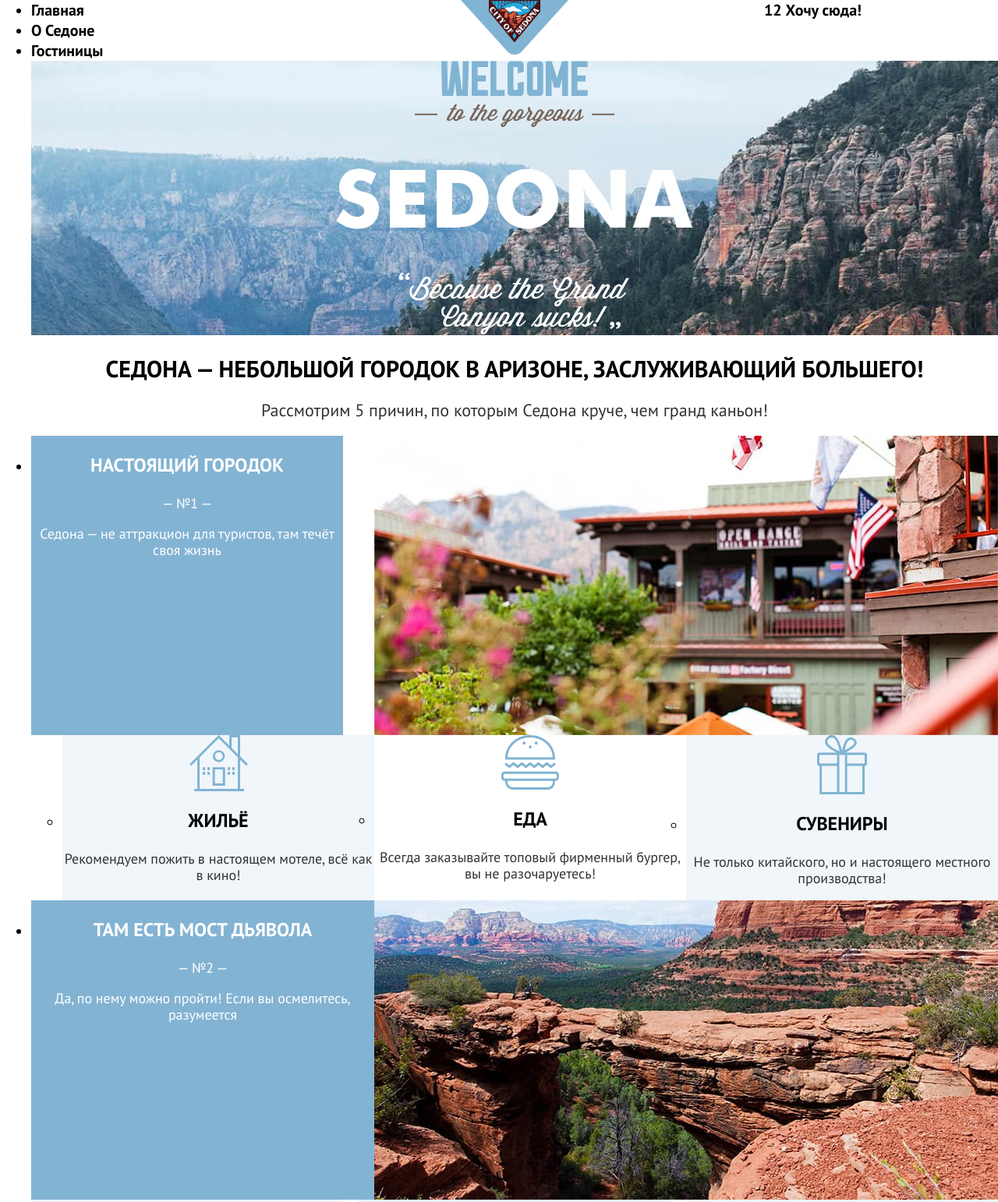
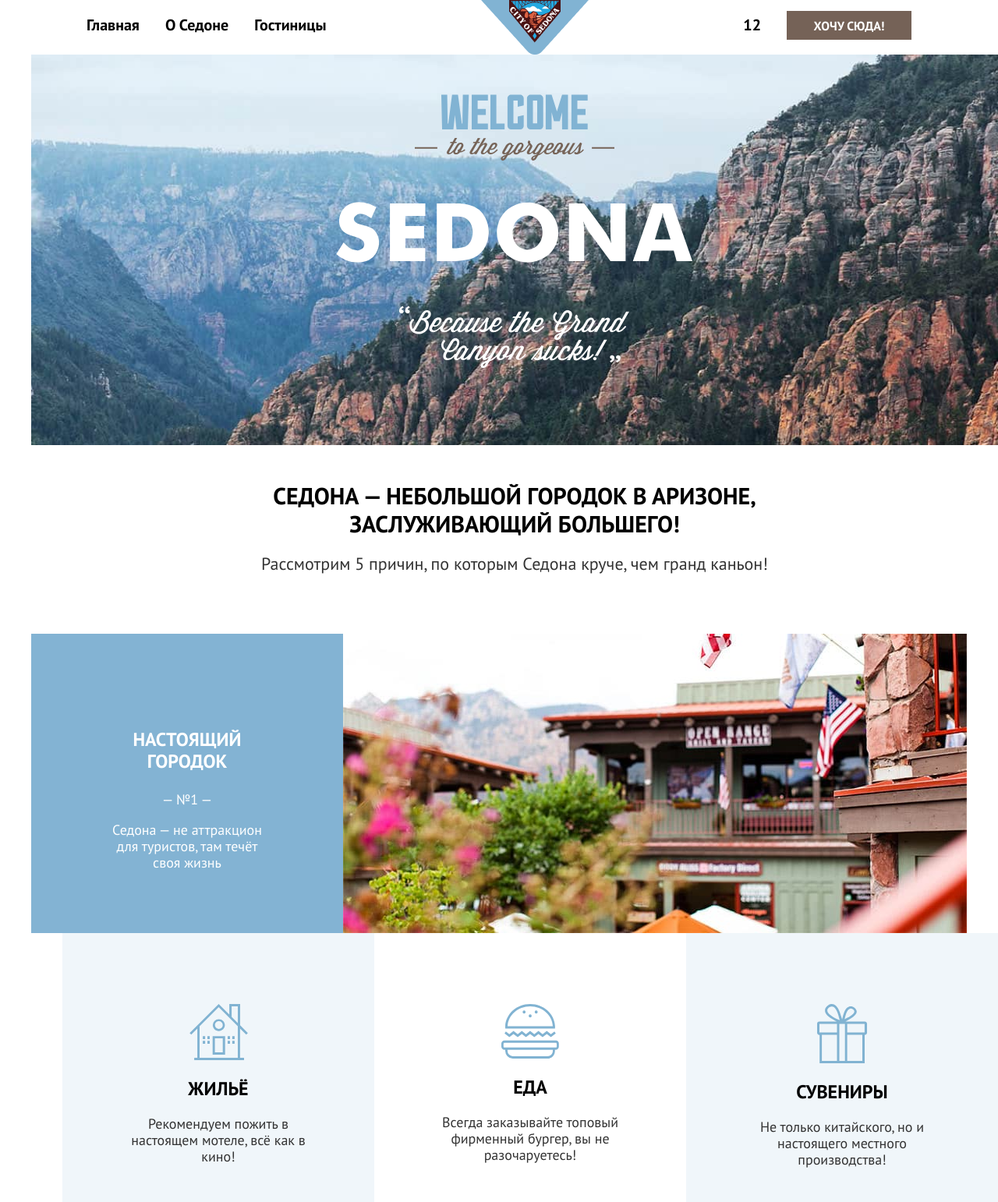
Before and after one commit to TatyanaOgl/1846199-sedona-32, a plain HTML site: page index.html in a window 1280 px wide. Shown: the top 1542 px of the page at 78% size. Drawn offline with Linux system fonts and the light colour scheme.

Commit message:
доработка сетки крупных блоков каталога

```diff
--- a/css/styles.css
+++ b/css/styles.css
@@ -48,25 +48,49 @@ img {
 .navigation {
     display: flex;
     margin: 0 auto;
+    margin-left: 71px;
+    margin-right: 71px;
 }
 .navigation-list {
+    display: flex;
+    flex-wrap: wrap;
+    list-style-type: none;
     margin: 0;
     margin-right: auto;
     padding: 0;
-    width: 300px;
 }
 .navigation-link {
+    display: block;
     font-size: 20px;
     font-weight: 700;
     line-height: 26px;
     text-align: center;
     text-decoration: none;
     color: #000000;
+    padding-top: 19px;
+    padding-bottom: 20px;
+    padding-right: 33px;
 }
 .navigation-user {
-    width: 260px;
     margin-left: auto;
     margin-right: 0;
+}
+.navigation-user .navigation-link {
+    min-width: 31px;
+    min-height: 27px;
+}
+.navigation-link-button {
+    width: 160px;
+    height: 37px;
+    color: #FFFFFF;
+    background-color: #756257;
+    text-decoration: none;
+    text-align: center;
+    text-transform: uppercase;
+    font-weight: 700;
+    font-size: 16px;
+    padding-top: 9px;
+    margin-top: 14px;
 }
 .main-container {
     flex-grow: 1;
@@ -76,6 +100,8 @@ img {
     background-image: url("../img/header.jpg");
     background-size: 100% auto;
     background-repeat: no-repeat;
+    padding-top: 51px;
+    padding-bottom: 145px;
 }
 .greetings img {
     display: block;
@@ -89,35 +115,62 @@ img {
     font-weight: 700;
     line-height: 36px;
     text-transform: uppercase;
+    margin-top: 0;
+    margin-bottom: 23px;
+    margin-right: 240px;
+    margin-left: 240px;
 }
 .advantages-header p {
     font-weight: 400;
     font-size: 22px;
     color: #333333;
+    margin-top: 0;
+    margin-bottom: 79px;
 }
 .advantages-list {
     margin: 0;
     padding: 0;
+    list-style-type: none;
 }
 .advantages-general {
     display: flex;
-    justify-content: space-between;
 }
 .general-description {
     width: 400px;
+    height: 384px;
 }
 .advantages-recommendations {
     display: flex;
     justify-content: space-between;
     text-align: center;
+    list-style-type: none;
+}
+.advantages-recommendations-item {
+    padding-top: 91px;
+    padding-bottom: 79px;
+    padding-left: 75px;
+    padding-right: 75px;
+}
+.advantages-title-black {
+    padding-top: 23px;
+    padding-bottom: 20px;
+    margin: 0;
+}
+.advantages-description-text {
+    margin: 0;
 }
 .advantages-photo1 .advantages-photo2 {
     width: 800px;
+    height: 384px;
 }
 .color-blue {
     color: #FFFFFF;
     background-color: #83B3D3;
     text-align: center;
+    padding-top: 98px;
+    padding-bottom: 77px;
+    padding-right: 90px;
+    padding-left: 90px;
 }
 .color-blue h3 {
     font-weight: 700;
@@ -378,8 +431,3 @@ img {
     display: flex;
     justify-content: space-between;
 }
-.housing-list {
-    display: flex;
-    flex-direction: column;
-    justify-content: space-between;
-}
--- a/index.html
+++ b/index.html
@@ -30,7 +30,7 @@
               <span class="visually-hidden">Избранное</span>
               <span class="favorites-number">12</span>
             </a>
-            <a class="navigation-link" href="#">Хочу сюда!</a>
+            <a class="navigation-link-button" href="#">Хочу сюда!</a>
         </div>
       </nav>
     </header>
@@ -76,7 +76,7 @@
             </li>
             <li class="advantages-item">
               <div class="advantages-general">
-                <div class="advantages-block2 color-blue">
+                <div class="advantages-block2 color-blue general-description">
                     <h3 class="advantages-title-white">Там есть мост дьявола</h3>
                     <p class="advantages-number number-white">— №2 —</p>
                     <p class="advantages-description">Да, по нему можно пройти! Если вы осмелитесь, разумеется</p>
```
Also changed, not shown: catalog.html (+0 -2 lines).
